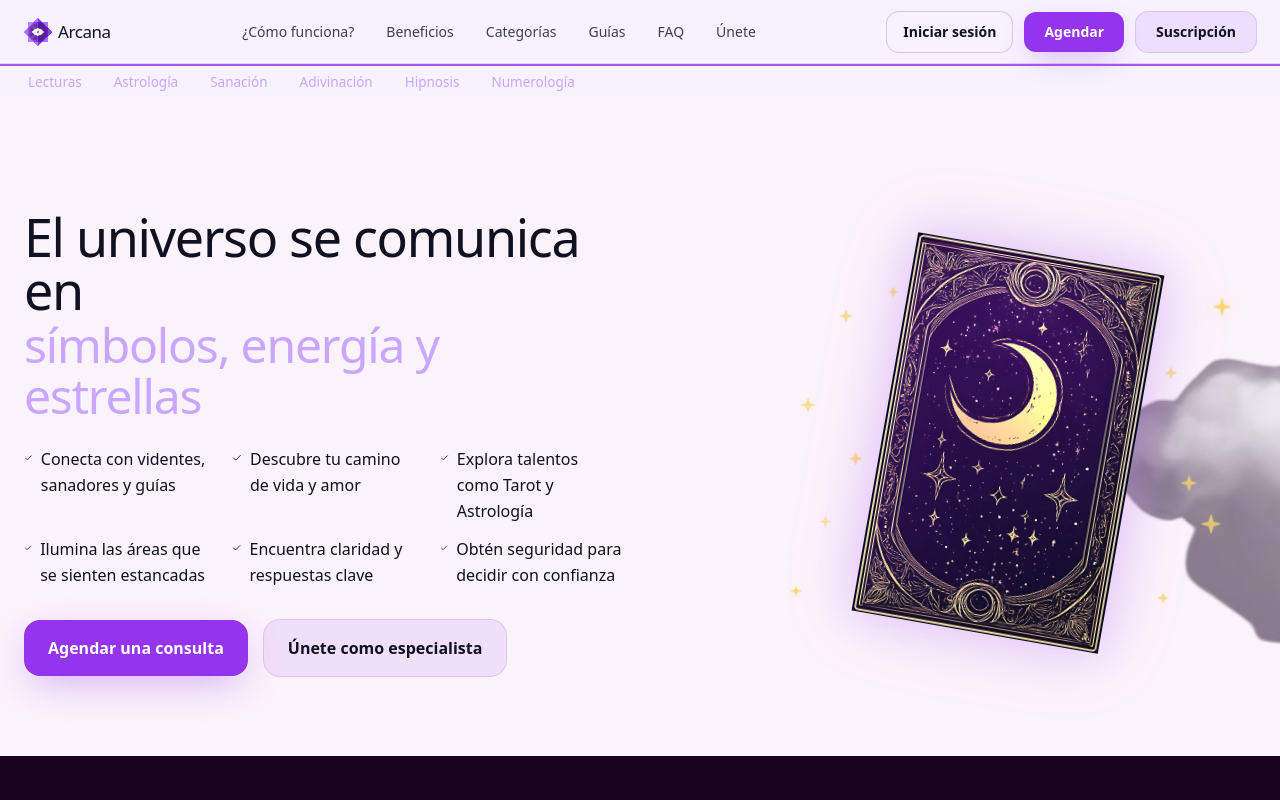
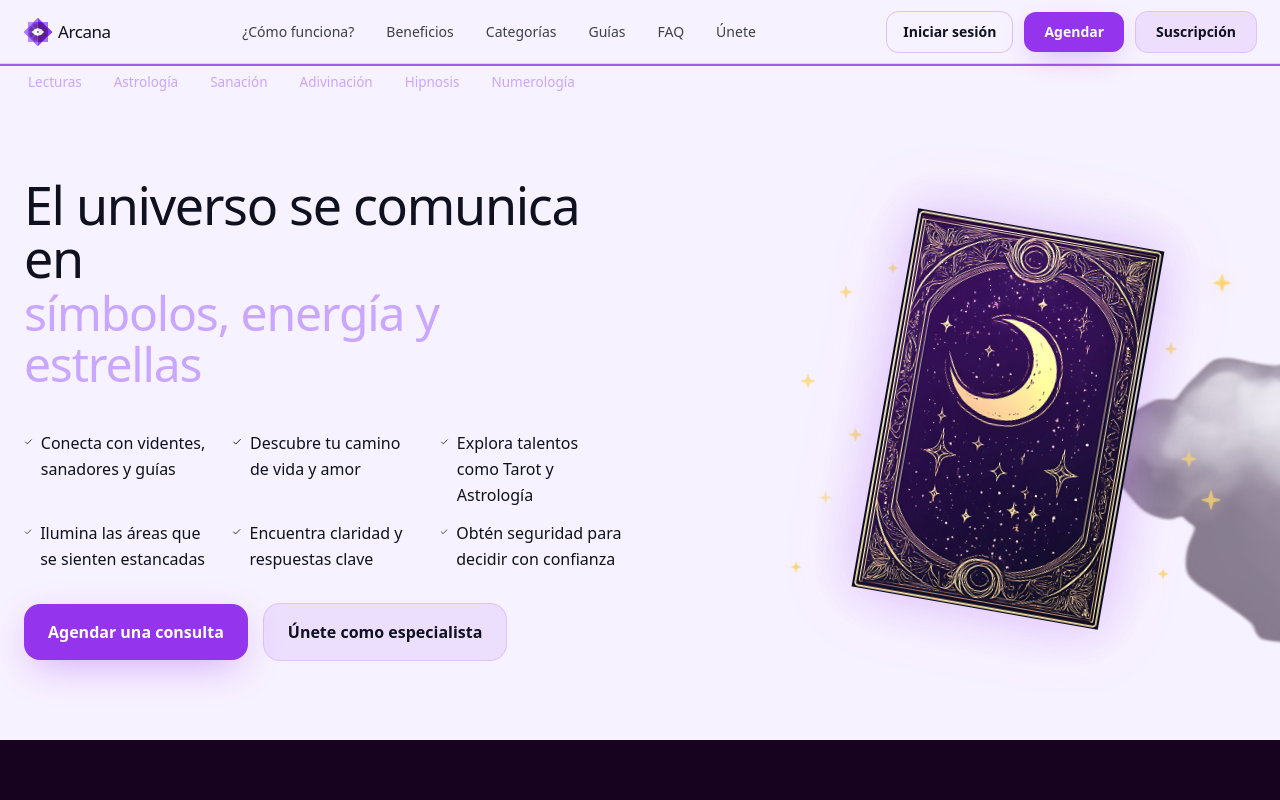
Before and after one commit to arcana302-art/arcana-v2, a Next.js app: page / in a window 1280 px wide. Shown: the top 800 px of the page. Built offline with nearby package versions, Linux system fonts and the light colour scheme.

Commit message:
Update Hero.tsx

```diff
--- a/app/components/Hero.tsx
+++ b/app/components/Hero.tsx
@@ -5,7 +5,6 @@ import Image from 'next/image';
 const HERO_IMG = '/brand/hero-card-eye.png';
 const CLOUD_IMG = '/brand/Nube1.png';
 
-/* ====== Estrellas decorativas (igual que antes) ====== */
 function Star({
   id,
   className = '',
@@ -77,16 +76,9 @@ function Star({
   );
 }
 
-/* ====== Check minimal para bullets ====== */
 function CheckIcon({ className = '' }: { className?: string }) {
   return (
-    <svg
-      viewBox="0 0 24 24"
-      width="16"
-      height="16"
-      aria-hidden="true"
-      className={className}
-    >
+    <svg viewBox="0 0 24 24" width="16" height="16" aria-hidden="true" className={className}>
       <path
         d="M20 6L9 17l-5-5"
         fill="none"
@@ -101,19 +93,18 @@ function CheckIcon({ className = '' }: { className?: string }) {
 
 export default function Hero() {
   return (
-    <section className="relative overflow-hidden bg-[#FBF3FB]">
+    <section className="relative overflow-hidden bg-[#F7F2FF]">
       {/* NUBE */}
       <div className="pointer-events-none absolute inset-0 z-[5]">
         <img src={CLOUD_IMG} alt="" className="cloud-img" aria-hidden="true" />
       </div>
 
       {/* CONTENIDO */}
-      <div className="relative z-10 mx-auto max-w-7xl px-6 pt-24 pb-16 lg:pt-28 lg:pb-20">
+      <div className="relative z-10 mx-auto max-w-7xl px-6 pt-16 pb-16 lg:pt-20 lg:pb-20">
         <div className="grid grid-cols-12 items-center gap-y-12 lg:gap-x-12">
           {/* TEXTO */}
           <div className="col-span-12 lg:col-span-7 xl:col-span-7">
             <div className="max-w-[560px] sm:max-w-[600px]">
-              {/* Títulos sin bold */}
               <h1 className="text-[#0f1020] font-normal tracking-tight leading-[1.02] text-[40px] sm:text-[52px]">
                 El universo se comunica en
               </h1>
@@ -121,8 +112,8 @@ export default function Hero() {
                 símbolos, energía y estrellas
               </h2>
 
-              {/* Bullets con check (textos cortos y SIN punto final) */}
-              <ul className="mt-6 grid grid-cols-1 sm:grid-cols-2 lg:grid-cols-3 gap-x-6 gap-y-3 text-[#0f1020] text-[16px] leading-relaxed">
+              {/* Bullets (más separados del título) */}
+              <ul className="mt-10 grid grid-cols-1 sm:grid-cols-2 lg:grid-cols-3 gap-x-6 gap-y-3 text-[#0f1020] text-[16px] leading-relaxed">
                 <li className="flex items-start gap-2">
                   <CheckIcon className="mt-1" />
                   <span>Conecta con videntes, sanadores y guías</span>
@@ -168,9 +159,8 @@ export default function Hero() {
             </div>
           </div>
 
-          {/* CARTA + ESTRELLAS (sin cambios visuales) */}
+          {/* CARTA + ESTRELLAS */}
           <div className="col-span-12 lg:col-span-5 xl:col-span-5 relative flex justify-center lg:justify-start">
-            {/* Estrellas */}
             <div className="pointer-events-none absolute inset-0 z-0">
               {/* IZQUIERDA */}
               <Star id="L2"  className="absolute w-[14px]" style={{ left: '14%', top: '15%' }}   delay="1.4s" duration="11s" />
@@ -190,7 +180,6 @@ export default function Hero() {
               <Star id="R5" className="absolute w-[12px]" style={{ right: '18%', bottom: '8%' }}  delay="1.5s" duration="9.8s" />
             </div>
 
-            {/* Carta */}
             <div
               className="
                 group relative
@@ -216,7 +205,7 @@ export default function Hero() {
         </div>
       </div>
 
-      {/* Estilos locales de la nube (sin cambios estructurales) */}
+      {/* Nube */}
       <style jsx>{`
         .cloud-img {
           position: absolute;
```
